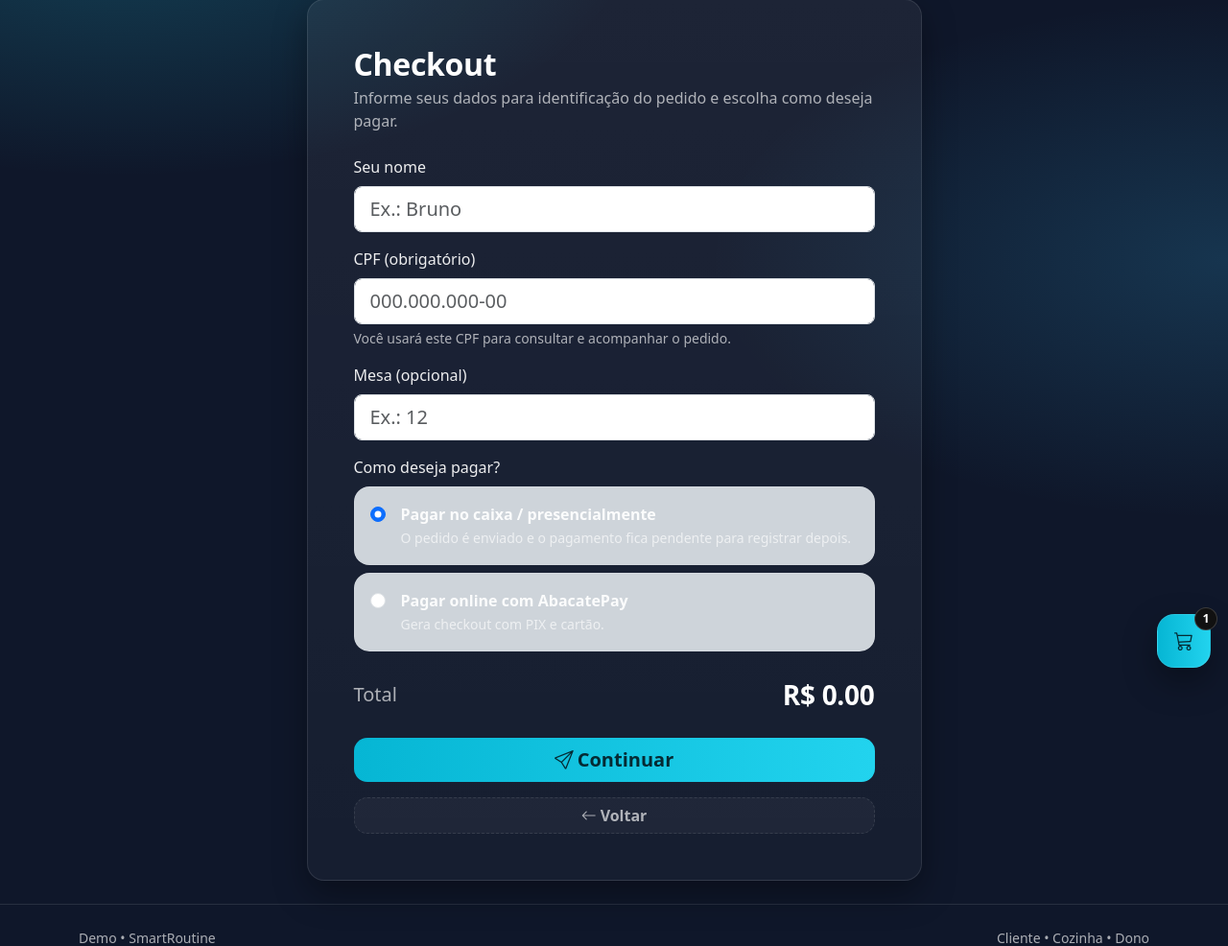
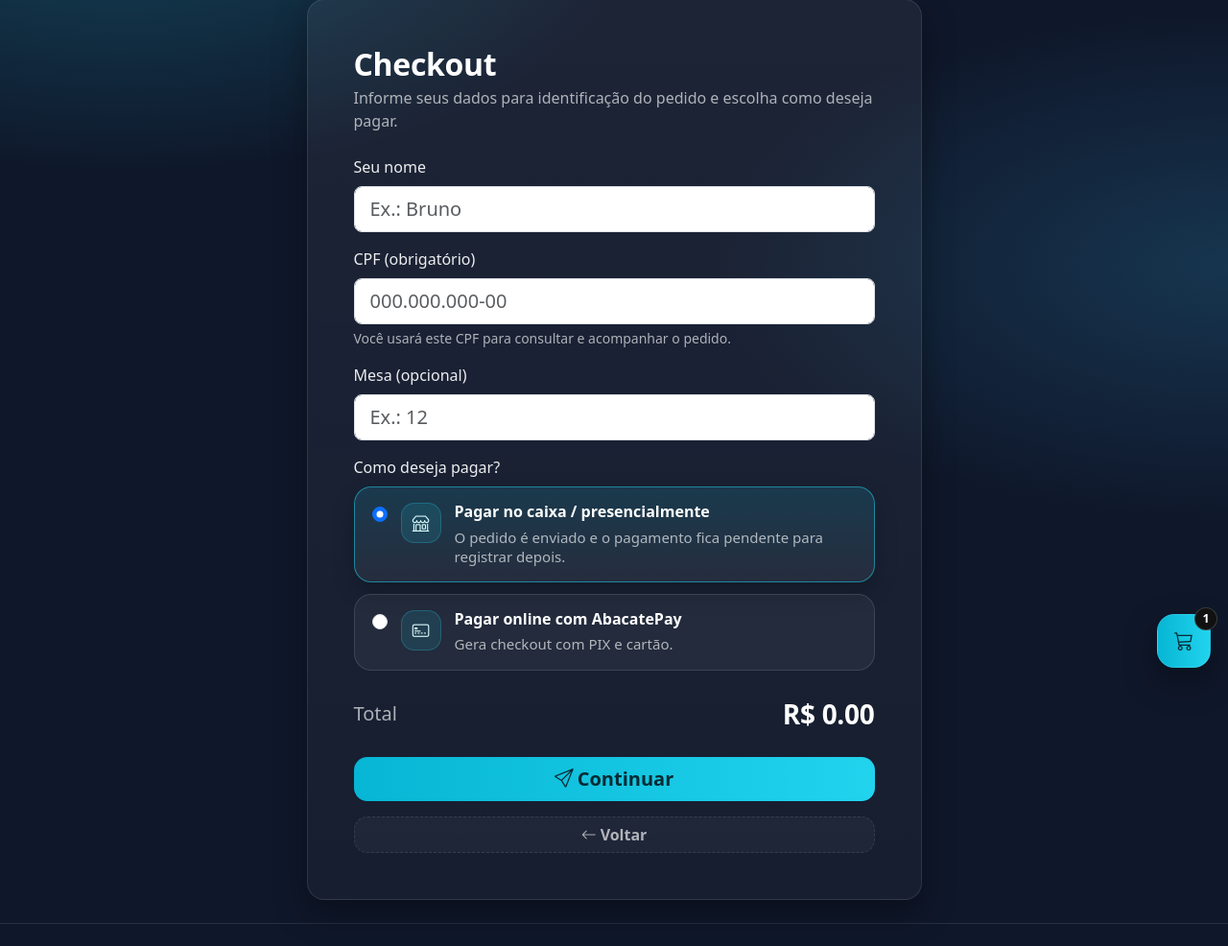
Before and after one commit to BLSalles/SmartRoutine-Kiosk, a Flask app: template templates/cliente_checkout.html in a window 1280 px wide. Shown: the part 86-1072 px from the top of the page at 96% size. Run offline with Flask 3, Linux system fonts and the light colour scheme; the template is opened without the code that fills it: most values are stand-ins (such as "Sample title", 1, 10 or a date in 2020).

Commit message:
abacatepay2

```diff
--- a/app.py
+++ b/app.py
@@ -106,7 +106,7 @@ def _sync_order_payment_status(order, app: Flask):
         return False
 
 
-def _create_abacate_checkout(order, customer_email: str, cpf_digits: str, app: Flask, base_url: str):
+def _create_abacate_checkout(order, customer_email: str, customer_cellphone: str, cpf_digits: str, app: Flask, base_url: str):
     products = []
     for item in OrderItem.query.filter_by(order_id=order.id).all():
         products.append({
@@ -126,6 +126,7 @@ def _create_abacate_checkout(order, customer_email: str, cpf_digits: str, app: F
         "customer": {
             "name": order.customer_name,
             "email": customer_email,
+            "cellphone": customer_cellphone,
             "taxId": cpf_digits,
         },
         "externalId": f"pedido-{order.id}",
@@ -316,6 +317,7 @@ def create_app():
             table_number = (request.form.get("table_number") or "").strip()[:10]
             cpf_raw = (request.form.get("customer_cpf") or "").strip()
             customer_email = (request.form.get("customer_email") or "").strip()[:120]
+            customer_cellphone = "".join(ch for ch in (request.form.get("customer_cellphone") or "") if ch.isdigit())[:13]
             payment_choice = (request.form.get("payment_choice") or "CAIXA").strip().upper()
 
             cpf_digits = _normalize_cpf(cpf_raw)
@@ -368,7 +370,7 @@ def create_app():
 
             if payment_choice == "ABACATEPAY":
                 try:
-                    _create_abacate_checkout(order, customer_email, cpf_digits, app, request.host_url)
+                    _create_abacate_checkout(order, customer_email, customer_cellphone, cpf_digits, app, request.host_url)
                 except Exception as exc:
                     order.payment_gateway = None
                     order.payment_status = None
--- a/static/smartroutine.css
+++ b/static/smartroutine.css
@@ -335,3 +335,103 @@ body{
   border: 1px solid rgba(255,255,255,.08);
   border-radius: 14px;
 }
+
+
+/* ===== Checkout Payment Choice ===== */
+.payment-choice-group{
+  display:grid;
+  gap:12px;
+}
+.payment-choice-card{
+  position:relative;
+  display:flex;
+  align-items:flex-start;
+  gap:14px;
+  padding:16px 18px;
+  border-radius:18px;
+  border:1px solid rgba(255,255,255,.12);
+  background:rgba(255,255,255,.05);
+  cursor:pointer;
+  transition:all .18s ease;
+  color:#fff;
+}
+.payment-choice-card:hover{
+  background:rgba(255,255,255,.08);
+  border-color:rgba(34,211,238,.34);
+  transform:translateY(-1px);
+}
+.payment-choice-card.active{
+  background:linear-gradient(180deg, rgba(34,211,238,.14), rgba(255,255,255,.06));
+  border-color:rgba(34,211,238,.52);
+  box-shadow:0 10px 24px rgba(0,0,0,.20);
+}
+.payment-choice-input{
+  margin-top:4px;
+  flex:0 0 auto;
+}
+.payment-choice-icon{
+  width:42px;
+  height:42px;
+  border-radius:14px;
+  display:grid;
+  place-items:center;
+  background:rgba(34,211,238,.12);
+  border:1px solid rgba(34,211,238,.24);
+  color:#dffcff;
+  font-size:1.1rem;
+  flex:0 0 auto;
+}
+.payment-choice-copy{
+  display:flex;
+  flex-direction:column;
+  min-width:0;
+}
+.payment-choice-title{
+  display:block;
+  font-weight:900;
+  line-height:1.2;
+  color:#fff;
+}
+.payment-choice-subtitle{
+  display:block;
+  margin-top:6px;
+  color:var(--sr-muted);
+  font-size:.94rem;
+  line-height:1.35;
+}
+.payment-online-panel{
+  padding:16px;
+  border-radius:18px;
+  border:1px solid rgba(34,211,238,.28);
+  background:linear-gradient(180deg, rgba(34,211,238,.08), rgba(255,255,255,.03));
+}
+.payment-online-header{
+  display:flex;
+  justify-content:space-between;
+  align-items:flex-start;
+  gap:12px;
+  margin-bottom:14px;
+}
+.payment-online-title{
+  font-weight:900;
+  color:#fff;
+}
+.payment-online-subtitle{
+  color:var(--sr-muted);
+  font-size:.92rem;
+  margin-top:3px;
+}
+@media (max-width: 576px){
+  .payment-choice-card{
+    padding:14px;
+    gap:12px;
+  }
+  .payment-choice-icon{
+    width:38px;
+    height:38px;
+    border-radius:12px;
+  }
+  .payment-online-header{
+    flex-direction:column;
+  }
+}
--- a/templates/cliente_checkout.html
+++ b/templates/cliente_checkout.html
@@ -29,29 +29,50 @@
 
           <div>
             <label class="form-label">Como deseja pagar?</label>
-            <div class="vstack gap-2">
-              <label class="border rounded-4 p-3 d-flex align-items-start gap-3 bg-dark-subtle border-white-10">
-                <input class="form-check-input mt-1" type="radio" name="payment_choice" value="CAIXA" checked>
-                <span>
-                  <span class="fw-bold d-block">Pagar no caixa / presencialmente</span>
-                  <span class="text-white-60 small">O pedido é enviado e o pagamento fica pendente para registrar depois.</span>
+            <div class="payment-choice-group">
+              <label class="payment-choice-card active" data-choice-card="CAIXA">
+                <input class="form-check-input payment-choice-input" type="radio" name="payment_choice" value="CAIXA" checked>
+                <span class="payment-choice-icon"><i class="bi bi-shop"></i></span>
+                <span class="payment-choice-copy">
+                  <span class="payment-choice-title">Pagar no caixa / presencialmente</span>
+                  <span class="payment-choice-subtitle">O pedido é enviado e o pagamento fica pendente para registrar depois.</span>
                 </span>
               </label>
-              <label class="border rounded-4 p-3 d-flex align-items-start gap-3 bg-dark-subtle border-white-10">
-                <input class="form-check-input mt-1" type="radio" name="payment_choice" value="ABACATEPAY">
-                <span>
-                  <span class="fw-bold d-block">Pagar online com AbacatePay</span>
-                  <span class="text-white-60 small">Gera checkout com PIX e cartão.</span>
+              <label class="payment-choice-card" data-choice-card="ABACATEPAY">
+                <input class="form-check-input payment-choice-input" type="radio" name="payment_choice" value="ABACATEPAY">
+                <span class="payment-choice-icon"><i class="bi bi-credit-card-2-front"></i></span>
+                <span class="payment-choice-copy">
+                  <span class="payment-choice-title">Pagar online com AbacatePay</span>
+                  <span class="payment-choice-subtitle">Gera checkout com PIX e cartão.</span>
                 </span>
               </label>
             </div>
           </div>
 
-          <div id="emailWrap" style="display:none;">
-            <label class="form-label">E-mail para pagamento online</label>
-            <input id="emailInput" class="form-control form-control-lg" name="customer_email" type="email" placeholder="voce@exemplo.com">
-            <div class="form-text text-white-60">
-              A AbacatePay exige e-mail do cliente para criar o checkout.
+          <div id="onlinePaymentFields" class="payment-online-panel d-none">
+            <div class="payment-online-header">
+              <div>
+                <div class="payment-online-title">Dados para pagamento online</div>
+                <div class="payment-online-subtitle">Preencha exatamente como o cliente vai pagar.</div>
+              </div>
+              <span class="badge-sr">AbacatePay</span>
+            </div>
+
+            <div id="emailWrap">
+              <label class="form-label">E-mail para pagamento online</label>
+              <input id="emailInput" class="form-control form-control-lg" name="customer_email" type="email" placeholder="voce@exemplo.com" autocomplete="email">
+              <div class="form-text text-white-60">
+                A AbacatePay exige e-mail do cliente para criar o checkout.
+              </div>
+            </div>
+
+            <div id="cellphoneWrap">
+              <label class="form-label">Celular com DDD para pagamento online</label>
+              <input id="cellphoneInput" class="form-control form-control-lg" name="customer_cellphone"
+                     placeholder="(11) 99999-9999" inputmode="tel" maxlength="15" autocomplete="tel">
+              <div class="form-text text-white-60">
+                Digite com DDD. A máscara ajuda a evitar erro de preenchimento.
+              </div>
             </div>
           </div>
 
@@ -87,14 +108,38 @@
   }
 
   const radios = document.querySelectorAll('input[name="payment_choice"]');
+  const onlinePaymentFields = document.getElementById('onlinePaymentFields');
   const emailWrap = document.getElementById('emailWrap');
   const emailInput = document.getElementById('emailInput');
+  const cellphoneWrap = document.getElementById('cellphoneWrap');
+  const cellphoneInput = document.getElementById('cellphoneInput');
+
+  if(cellphoneInput){
+    cellphoneInput.addEventListener('input', () => {
+      let v = cellphoneInput.value.replace(/\D/g,'').slice(0,11);
+      if (v.length > 10) cellphoneInput.value = v.replace(/(\d{2})(\d{5})(\d{0,4})/, '($1) $2-$3');
+      else if (v.length > 6) cellphoneInput.value = v.replace(/(\d{2})(\d{4})(\d{0,4})/, '($1) $2-$3');
+      else if (v.length > 2) cellphoneInput.value = v.replace(/(\d{2})(\d{0,5})/, '($1) $2');
+      else cellphoneInput.value = v;
+    });
+  }
 
   function syncPaymentUI(){
     const selected = document.querySelector('input[name="payment_choice"]:checked')?.value;
     const online = selected === 'ABACATEPAY';
-    emailWrap.style.display = online ? 'block' : 'none';
+
+    document.querySelectorAll('[data-choice-card]').forEach(card => {
+      card.classList.toggle('active', card.dataset.choiceCard === selected);
+    });
+
+    onlinePaymentFields.classList.toggle('d-none', !online);
     emailInput.required = online;
+    cellphoneInput.required = online;
+
+    if (!online) {
+      emailInput.value = '';
+      cellphoneInput.value = '';
+    }
   }
 
   radios.forEach(r => r.addEventListener('change', syncPaymentUI));
```
